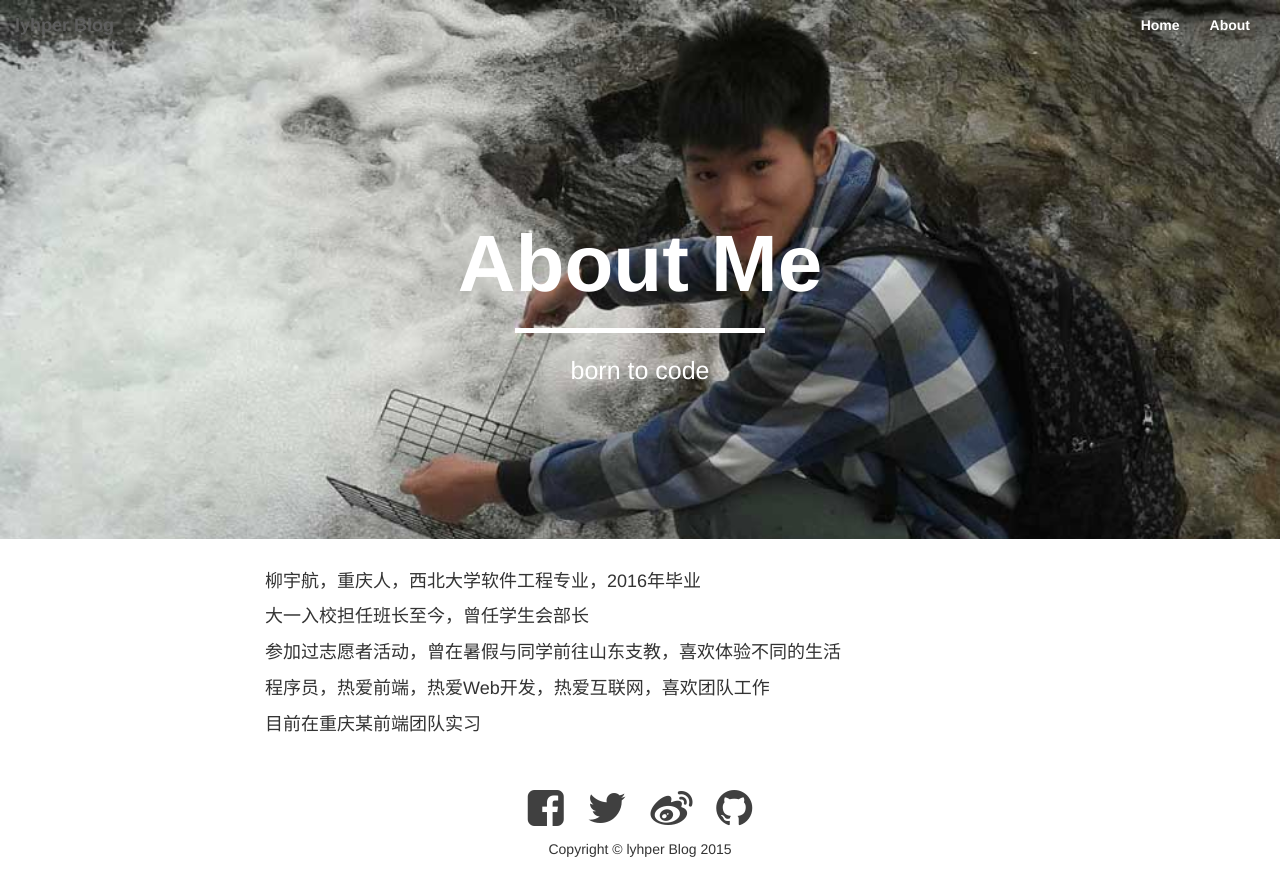
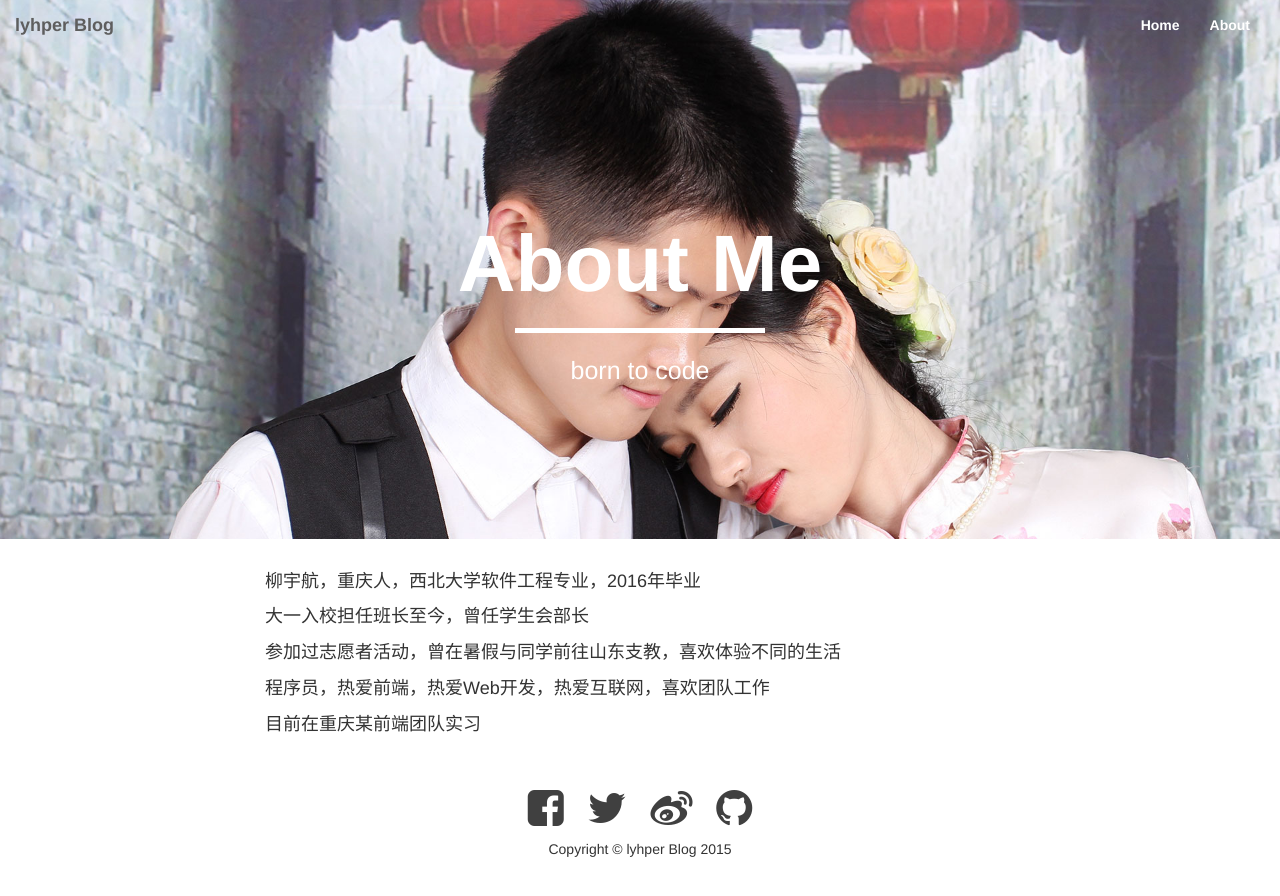
Before and after one commit to lyhper/lyhper.github.io, a Jekyll site: the page built from about.html, in a window 1280 px wide. Shown: the top 896 px of the page. Built offline with Jekyll 4.4.1, drawn with Linux system fonts in a browser that asks for light colours; comment, search, counter and statistics services are not loaded.

Commit message:
modify image

```diff
--- a/_posts/2015-11-28-javascript-chain.markdown
+++ b/_posts/2015-11-28-javascript-chain.markdown
@@ -64,4 +64,4 @@ chain(a)("f1",1)("f2",2)("f3",3);
 
 采用这种方式实现的链式调用，其调用方式会与jQuery那种"点"+“函数”的方式有些不同，这种方式是直接跟一对括号，括号里边第一个参数是obj的函数名，后边的参数则是需要传递给obj里边函数的参数。
 
-解释一下这句obj[arguments[0]].apply(obj,slice.call(arguments,1))，首先看slice.call(arguments,1)，这句是将arguments这个类数组对象转化为数组，且是从类数组对象中第二个值开始，因为第一个值是传过来的obj里的函数名；再看obj[arguments[0]]，这句就是取得obj内指定的函数;这样一来就清晰了，这句话实际上意思就是执行那个obj里的函数，并把参数传进去。
+解释一下这句obj[arguments[0]].apply(obj, slice.call(arguments,1))，首先看slice.call(arguments,1)，这句是将arguments这个类数组对象转化为数组，且是从类数组对象中第二个值开始，因为第一个值是传过来的obj里的函数名；再看obj[arguments[0]]，这句就是取得obj内指定的函数;这样一来就清晰了，这句话实际上意思就是执行那个obj里的函数，并把参数传进去。
--- a/about.html
+++ b/about.html
@@ -10,7 +10,7 @@ title: About Me
 <p>目前在重庆某前端团队实习</p>
 
 <!-- 多说评论框 start -->
-  <div class="ds-thread" data-thread-key="{{ page.date | date: "%Y-%m-%d"}}" data-title="{{ page.title }}" data-url="{{ site.url }}{{ page.url }}"></div>
+  <div class="ds-thread" data-thread-key="About Me" data-title="About Me" data-url="http://lyhfe.com/about.html"></div>
 <!-- 多说评论框 end -->
 <!-- 多说公共JS代码 start (一个网页只需插入一次) -->
 <script type="text/javascript">
--- a/css/lyhper-blog.css
+++ b/css/lyhper-blog.css
@@ -19,7 +19,7 @@ nav.navbar{
 	}
 }
 .intro-header{
-	background-image: url(../img/home-bg.jpg);
+	background: url(../img/home-bg.jpg) no-repeat center center;
 	background-size: cover;
 }
 @media only screen and (min-width: 768px){
```
Also changed, not shown: img/about-bg.jpg, img/home-bg.jpg.
